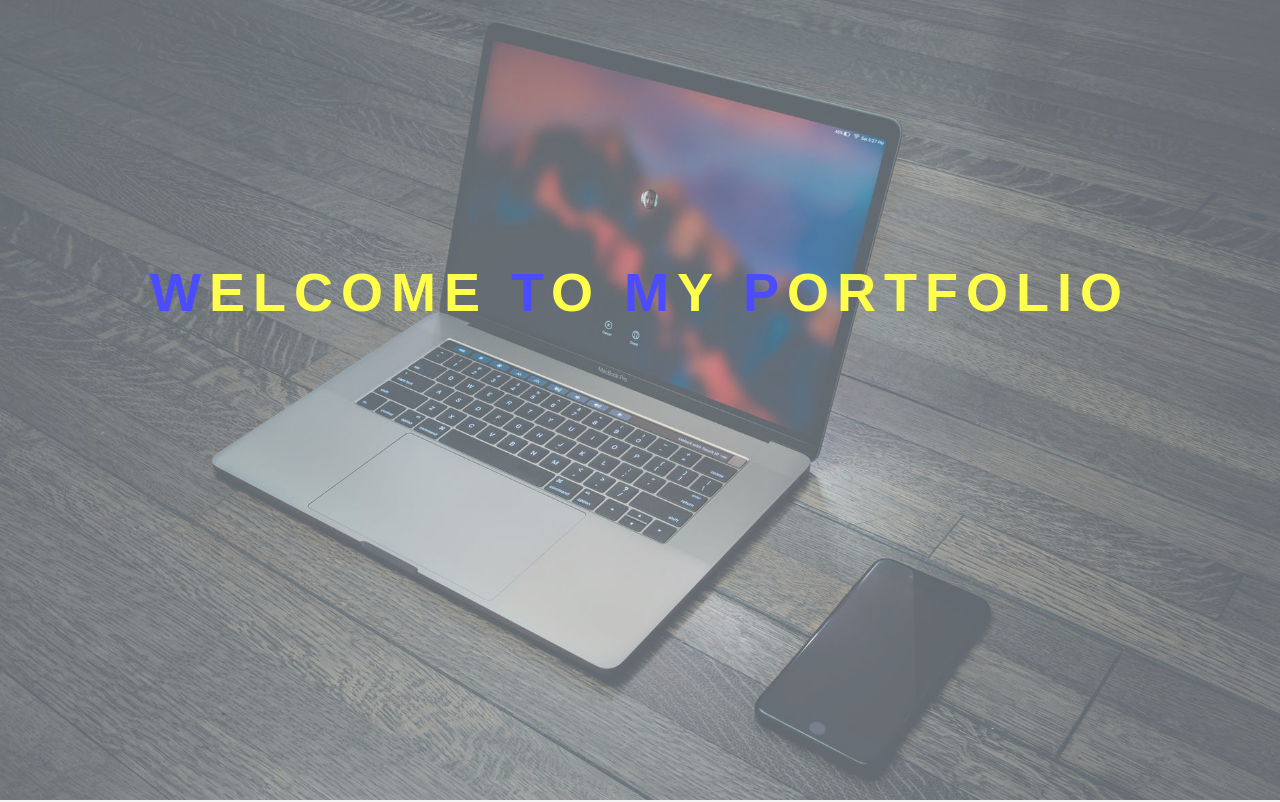
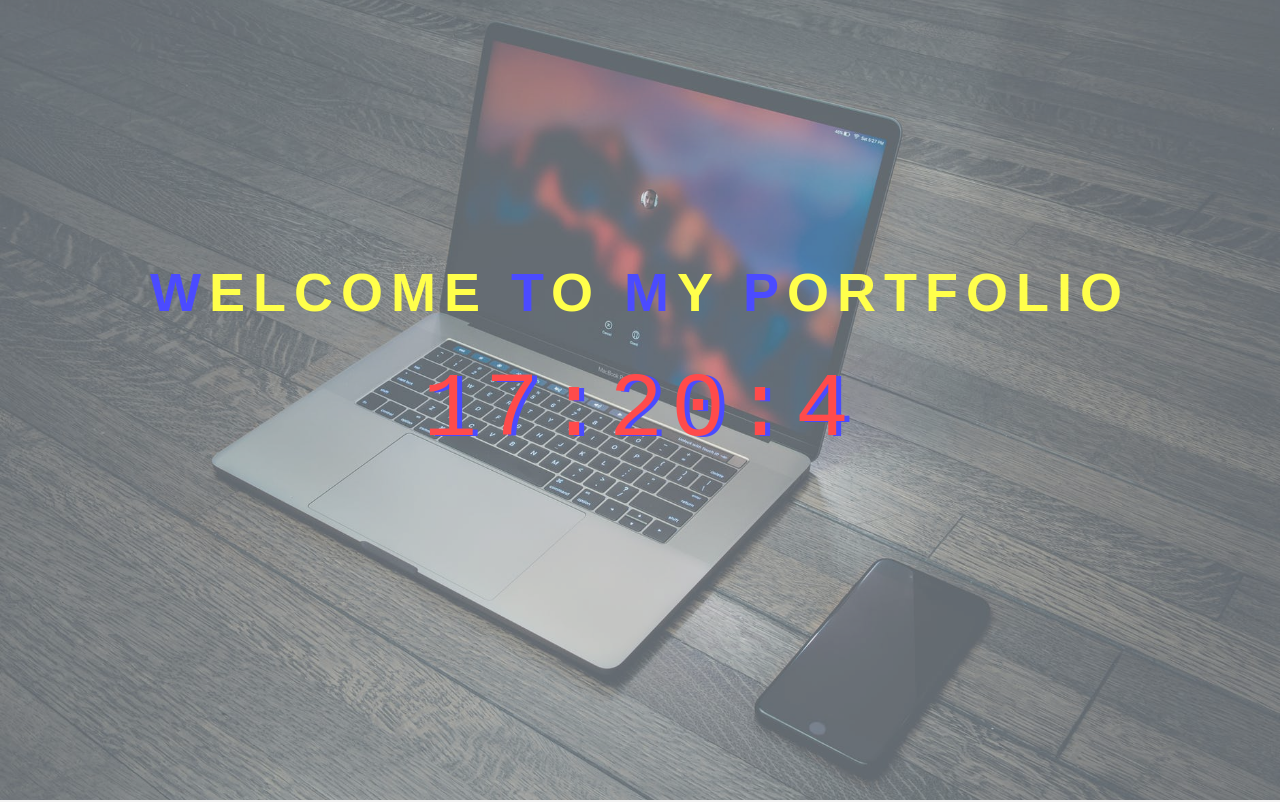
Before and after one commit to tomsenior98/My-Portfolio, a plain HTML site: page index.html in a window 1280 px wide. Shown: the top 802 px of the page. Drawn offline with Linux system fonts and the light colour scheme.

Commit message:
liveclock

```diff
--- a/index.css
+++ b/index.css
@@ -88,3 +88,12 @@ img{
 img:hover{
     transform: scale(1.2);
 }
+
+/* CSS for the live clock at the top of the page */
+
+#tom{
+    color:red;
+    text-shadow: 5px 1px blue;
+    font-family: monospace;
+    font-size: 90px;
+}
--- a/index.html
+++ b/index.html
@@ -15,6 +15,7 @@
             <span class="border">
                 <h1 class="main"><span>W</span>elcome <span>T</span>o <span>M</span>y <span>P</span>ortfolio</h1>
             </span>
+            <p id="tom">
         </div>
     </div>
 
@@ -42,7 +43,7 @@
         <p>
             <link><a href="https://github.com/tomsenior98"><img src="./img/github.jpg" alt="github" height='200px'
                     height="350px"></a>
-            <link><a href="#"><img src="./img/linkedin.png" alt="linkedin" height='200px' height="350px"></a>
+            <link><a href="#"><img src="./img/link.png" alt="linkedin" height='200px' height="350px"></a>
             <!--Above is the code for the projects section  -->
         </p>
     </section>
@@ -68,7 +69,8 @@
             <span class="border">
 
             </span>
-        </div>
+        </div>"
+    <script src="index.js" href="index.js"></script>
 </body>
 
 </html>
--- /dev/null
+++ b/index.js
@@ -0,0 +1,9 @@
+var div  = document.getElementById('tom');
+function time() {
+    var d = new Date();
+    var h = d.getHours();
+    var m = d.getMinutes();
+    var s = d.getSeconds();
+    document.getElementById('tom').innerHTML = h + ":" + m + ":" + s;
+}
+setInterval(time, 100);
```
Also changed, not shown: img/link.png (added), img/linkedin.png (deleted).
